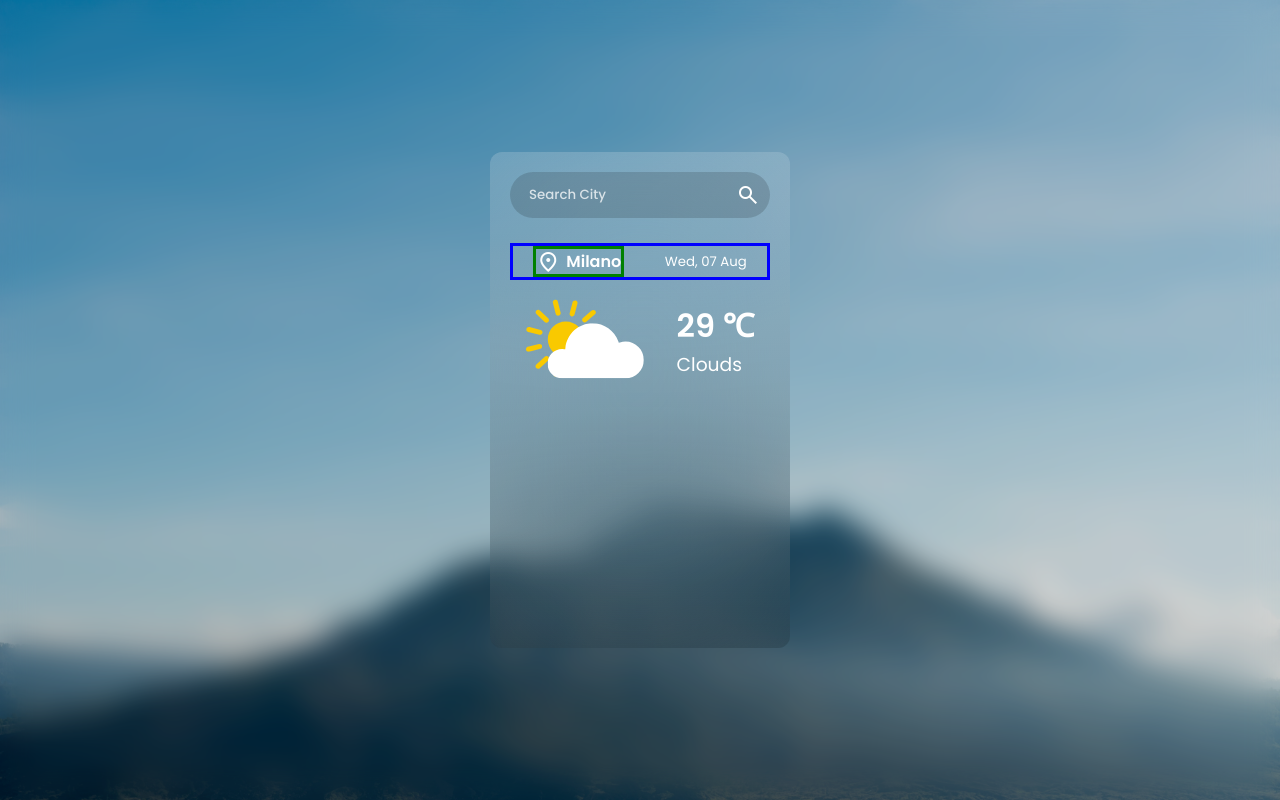
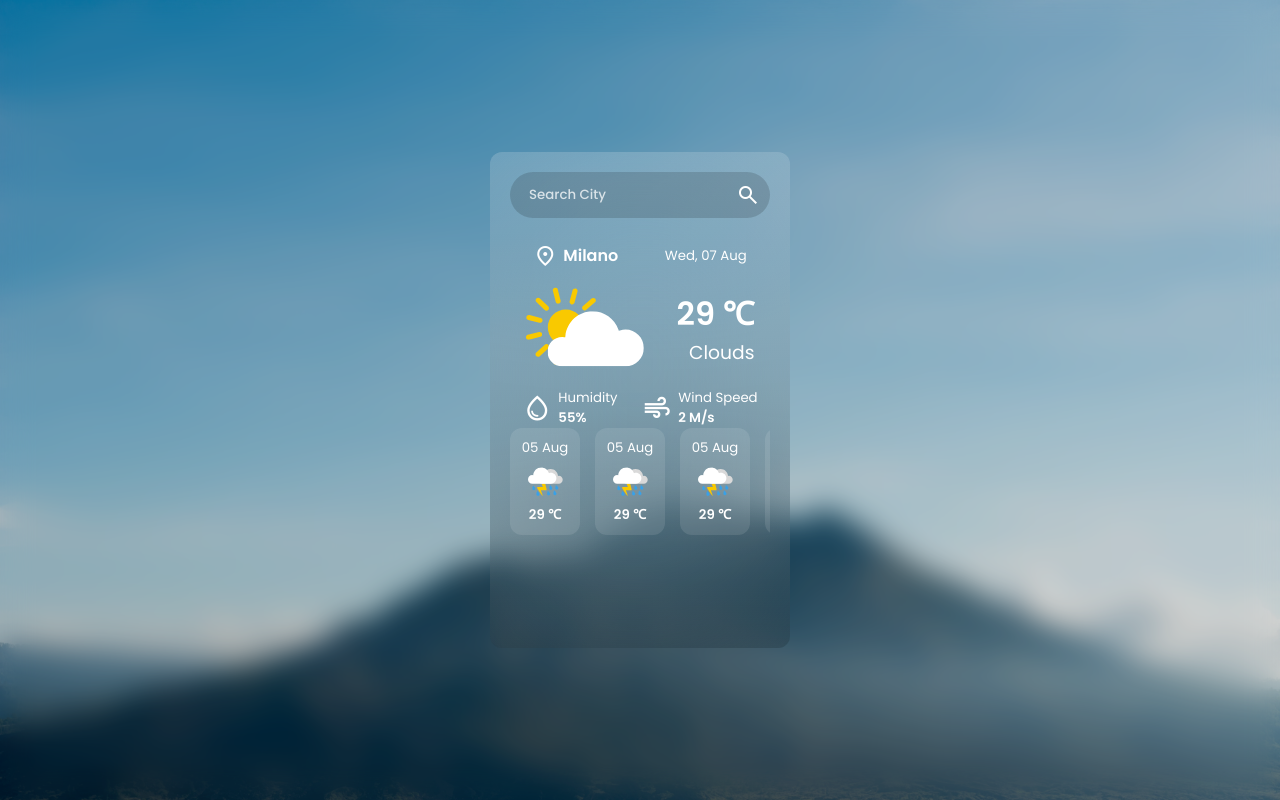
Before and after one commit to ubska/-Weather-web-app, a plain HTML site: page index.html in a window 1280 px wide. Drawn offline with nearby package versions, Linux system fonts and the light colour scheme.

Commit message:
feat: add and styling forecast

```diff
--- a/index.html
+++ b/index.html
@@ -42,6 +42,51 @@
                     <h3 class="condition-txt regular-txt">Clouds</h3>
                 </div>
             </div>
+
+            <div class="weather-conditions-container">
+                <div class="condition-item">
+                    <span class="material-symbols-outlined">
+                        water_drop
+                    </span>
+                    <div class="condition-info">
+                        <h5 class="regular-txt">Humidity</h5>
+                        <h5 class="humidity-value-txt">55%</h5>
+                    </div>
+                </div>
+
+                <div class="condition-item">
+                    <span class="material-symbols-outlined">
+                        air
+                    </span>
+                    <div class="condition-info">
+                        <h5 class="regular-txt">Wind Speed</h5>
+                        <h5 class="wind-value-txt">2 M/s</h5>
+                    </div>
+                </div>
+            </div>
+
+                <div class="forecast-item-container">
+                    <div class="forecast-item">
+                        <h5 class="forecast-item-date regular-txt">05 Aug</h5>
+                        <img src="assets/weather/thunderstorm.svg" class="forecast-item-img" alt="">
+                        <h5 class="forecast-item-temp">29 ℃</h5>
+                    </div>
+                    <div class="forecast-item">
+                        <h5 class="forecast-item-date regular-txt">05 Aug</h5>
+                        <img src="assets/weather/thunderstorm.svg" class="forecast-item-img" alt="">
+                        <h5 class="forecast-item-temp">29 ℃</h5>
+                    </div>
+                    <div class="forecast-item">
+                        <h5 class="forecast-item-date regular-txt">05 Aug</h5>
+                        <img src="assets/weather/thunderstorm.svg" class="forecast-item-img" alt="">
+                        <h5 class="forecast-item-temp">29 ℃</h5>
+                    </div>
+                    <div class="forecast-item">
+                        <h5 class="forecast-item-date regular-txt">05 Aug</h5>
+                        <img src="assets/weather/thunderstorm.svg" class="forecast-item-img" alt="">
+                        <h5 class="forecast-item-temp">29 ℃</h5>
+                    </div>
+                </div>
          </section>
     </main>
 </body>
--- a/style.css
+++ b/style.css
@@ -96,7 +96,6 @@ body::before{
 }
 
 .location-date-container{
-    border: solid blue;
     width: 100%;
     display: flex;
     justify-content: space-between;
@@ -104,7 +103,6 @@ body::before{
 }
 
 .location{
-    border: solid green;
     display: flex;
     align-items: center;
     gap: 6px;
@@ -120,4 +118,61 @@ body::before{
     width: 120px;
     height: 120px;
 }
+
+.weather-summary-info{
+    text-align: end;
+}
+
+.weather-conditions-container{
+    display: flex;
+    justify-content: space-between;
+}
+
+.condition-item{
+    display: flex;
+    align-items: center;
+    gap: 6px;
+}
+
+.condition-item span{
+    font-size: 30px;
+}
+
+.forecast-item-container{
+    display: flex;
+    gap: 15px;
+    overflow: scroll;
+    padding-bottom: 12px;
+}
+
+.forecast-item-container::-webkit-scrollbar{
+    height: 8px;
+}
+
+.forecast-item-container::-webkit-scrollbar-track{
+    background: rgb(0,0,0,0.1);
+    border-radius: 99px;
+}
+.forecast-item-container::-webkit-scrollbar-thumb{
+        background: rgb(0, 0, 0, 0.15);
+        border-radius: 99px;
+}
+.forecast-item{
+    min-width: 70px;
+    background: rgb(255,255,255,0.1);
+    display: flex;
+    flex-direction: column;
+    gap: 6px;
+    padding: 10px;
+    align-items: center;
+    border-radius: 12px;
+    transition: 0.3s background;
+}
+.forecast-item:hover{
+background: rgb(255,255,255,0.15);
+}
+.forecast-item-img{
+    widows: 35px;
+    height: 35px;
+}
 /*  END SECTION: WHEATER INFO */
```
